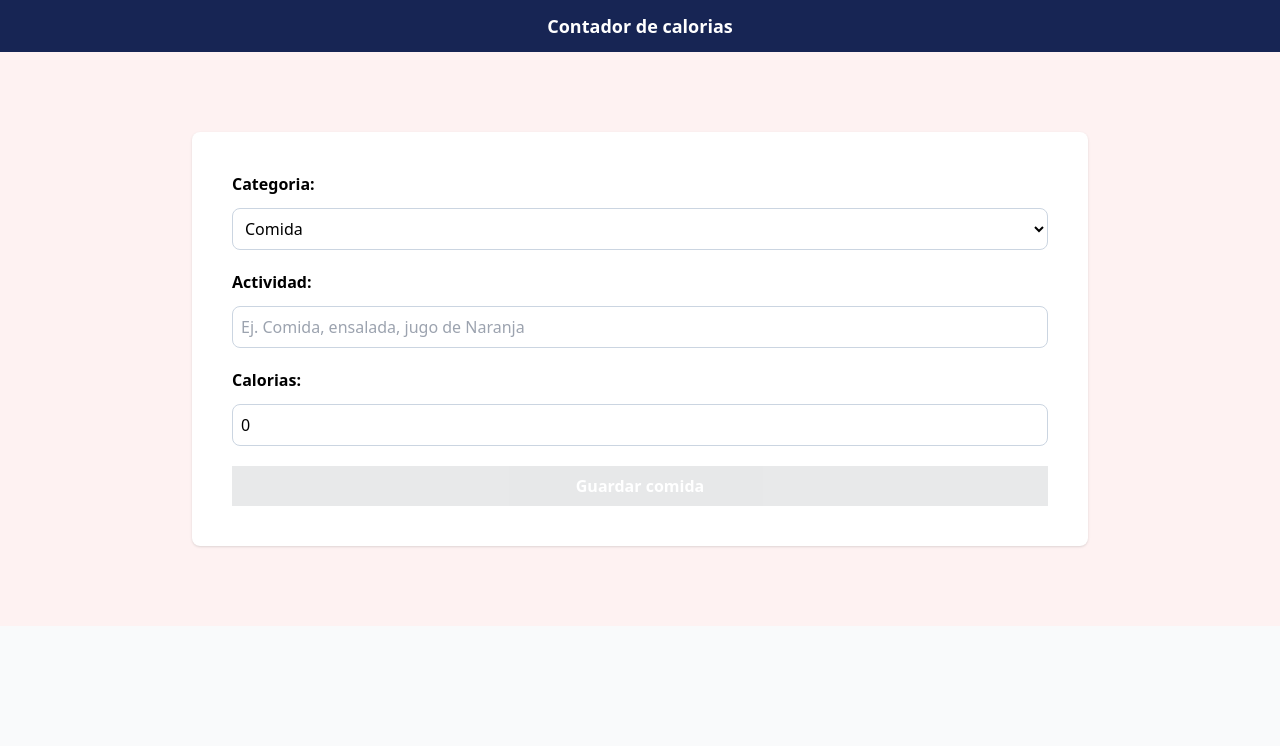
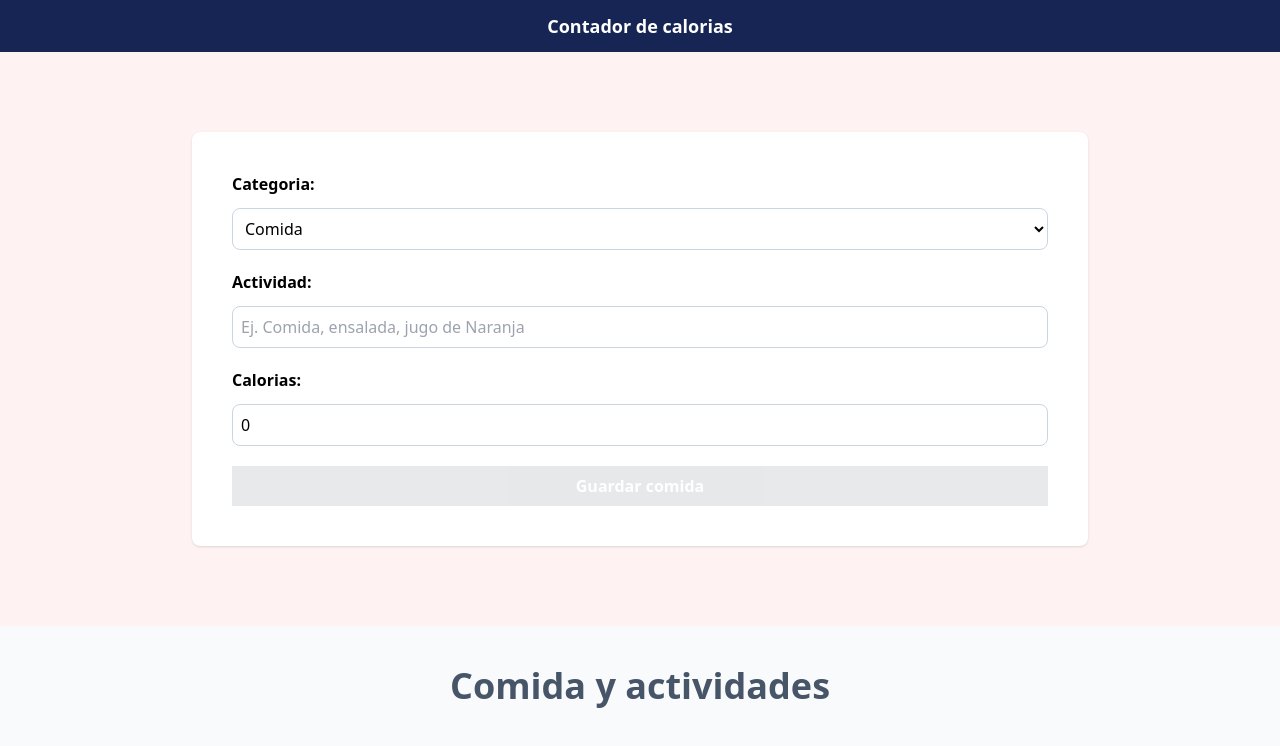
Before and after one commit to irenemonzon/CaloriesTracker, a React (Vite) app: page / in a window 1280 px wide. Shown: the top 746 px of the page. Built offline with nearby package versions, Linux system fonts and the light colour scheme.

Commit message:
add form and activity list

```diff
--- a/package.json
+++ b/package.json
@@ -11,11 +11,13 @@
   },
   "dependencies": {
     "react": "^18.2.0",
-    "react-dom": "^18.2.0"
+    "react-dom": "^18.2.0",
+    "uuid": "^9.0.1"
   },
   "devDependencies": {
     "@types/react": "^18.2.66",
     "@types/react-dom": "^18.2.22",
+    "@types/uuid": "^9.0.8",
     "@typescript-eslint/eslint-plugin": "^7.2.0",
     "@typescript-eslint/parser": "^7.2.0",
     "@vitejs/plugin-react-swc": "^3.5.0",
--- a/src/App.tsx
+++ b/src/App.tsx
@@ -1,6 +1,7 @@
 import { useReducer } from "react"
 import { Form } from "./components/Form"
 import { activityReducer,initialState } from "./reducers/activity-reducer"
+import { ActivityList } from "./components/ActivityList"
 
 function App() {
 
@@ -24,6 +25,13 @@
         </div>
 
       </section>
+      <section className="p-10 mx-auto-max-w-4xl">
+        <ActivityList
+          activities={state.activities}
+        />
+
+
+      </section>
     </>
   )
 }
--- /dev/null
+++ b/src/components/ActivityList.tsx
@@ -0,0 +1,41 @@
+import type { Activity } from "../types"
+import { categories } from "../data/categories"
+import { useMemo } from "react"
+
+type ActivityListProps={
+  activities:Activity[]
+}
+
+export const ActivityList = ({activities}:ActivityListProps) => {
+
+  const categoryName=useMemo(()=> (category:Activity['category'])=>
+    categories.map(cat=>cat.id===category ? cat.name:''),[activities])
+  return (
+    <>
+        <h2 className="text-4xl font-bold text-slate-600 text-center">Comida y actividades</h2>
+        {activities.map(activity=>(
+          <div
+            key={activity.id}
+            className="px-5 py-10 bg-white flex justify-between">
+              <div className="space-y-2 relative">
+                <p className={`absolute -top-8 -left-8 px-10 py-2 text-white uppercase font-bold  rounded-lg ${activity.category=== 1 ? 'bg-blue-950':'bg-orange-500' } `}>
+                   {categoryName(+activity.category)}
+                </p>
+                <p className="text-2xl font-bold pt-5">{activity.activityName}</p>
+                <p className=" font-black text-4xl text-blue-950">
+                  {activity.calories}{''}
+                  <span> Calorias</span>
+                </p>
+
+
+              </div>
+              <div>
+
+              </div>
+
+          </div>
+
+        ))}
+    </>
+  )
+}
--- a/src/components/Form.tsx
+++ b/src/components/Form.tsx
@@ -1,4 +1,6 @@
 import { useState, ChangeEvent,FormEvent, Dispatch } from "react"
+import {v4 as uuidv4} from 'uuid'
+
 import { categories } from "../data/categories"
 import { Activity} from "../types"
 import { ActivityActions } from "../reducers/activity-reducer"
@@ -6,11 +8,11 @@
 type FormProps={
     dispatch:Dispatch<ActivityActions >
  }
- const initialState={
+ const initialState:Activity={
+    id:uuidv4(),
     category:1,
     activityName:'',
     calories:0
-
  }
 
 export const Form = ({dispatch}:FormProps) => {
@@ -35,7 +37,10 @@
     const handleSubmit=(e:FormEvent<HTMLFormElement>)=>{
         e.preventDefault()
         dispatch({type:'save-activity',payload:{newActivity:activity}})
-        setActivity(initialState)
+        setActivity({
+            ...initialState,
+            id:uuidv4()
+        })
 
     }
 
--- a/src/types/index.ts
+++ b/src/types/index.ts
@@ -3,6 +3,7 @@
     name:string
 }
 export type Activity={
+    id:string
     category:number,
     activityName:string,
     calories:number
```
Also changed, not shown: 1 other file (tests, documents, lock files or other folders).
